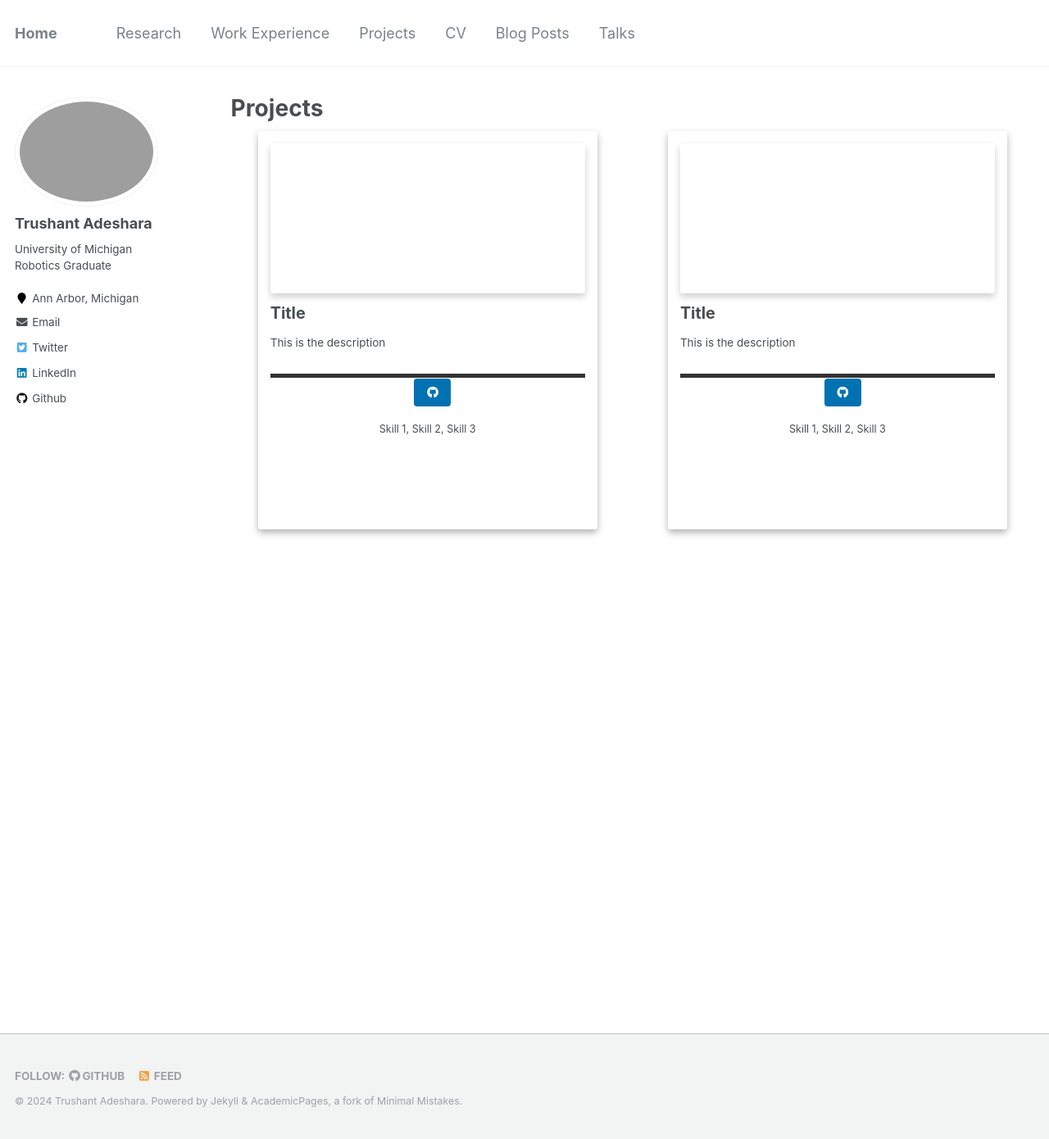
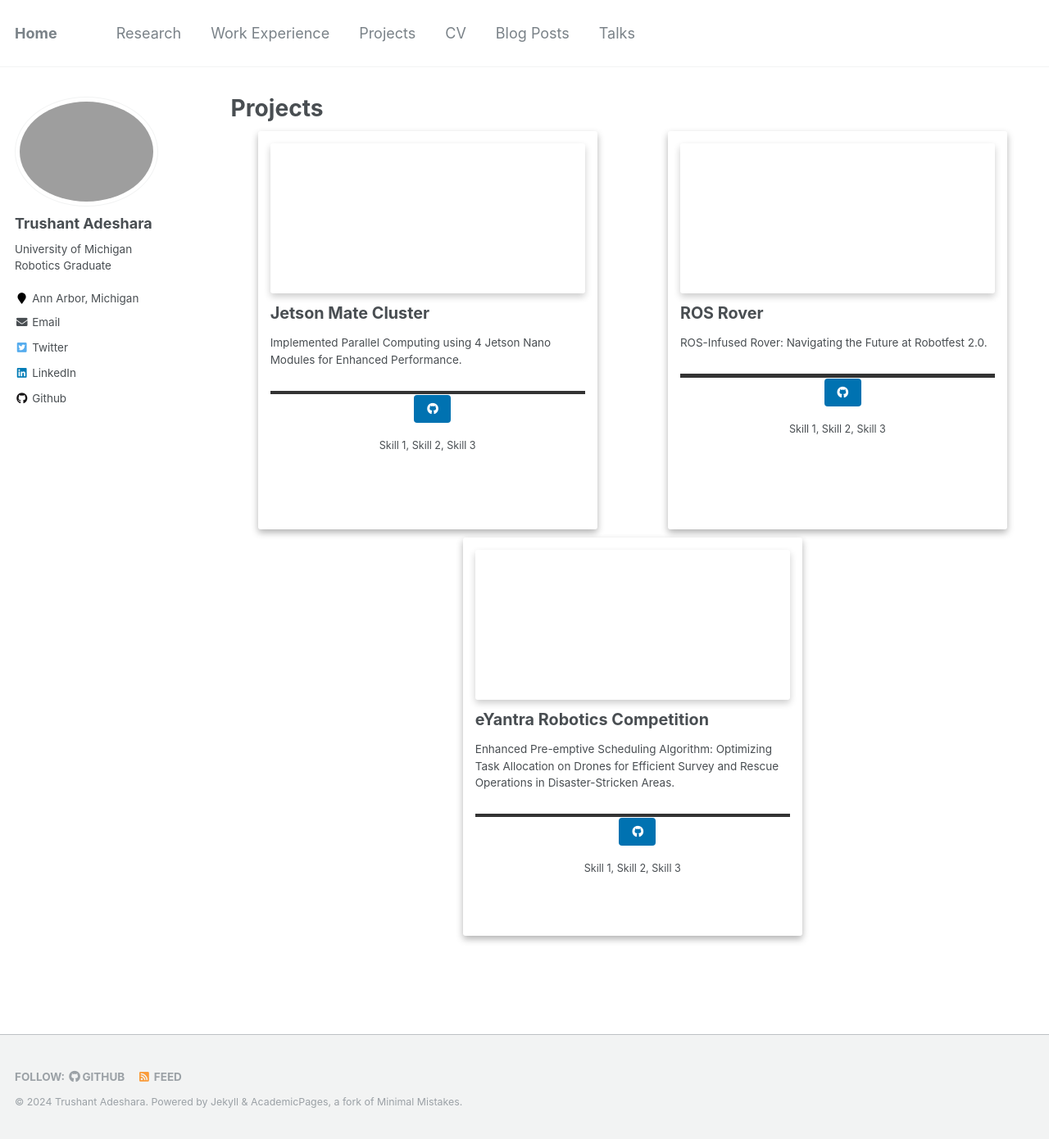
Before and after one commit to trushant05/trushant05.github.io, a Jekyll site: the page built from _pages/projects.html, in a window 1280 px wide and 1390 px high. Shown: the whole window at 82% size. Built offline with Jekyll 4.4.1, drawn with Linux system fonts in a browser that asks for light colours.

Commit message:
add project titles and description

```diff
--- a/_pages/projects.html
+++ b/_pages/projects.html
@@ -11,8 +11,8 @@ author_profile: true
   <div class="card h-100 d-flex flex-column justify-content-between">
     <img class="card-img-top mx-auto" src="">
     <div class="card-body d-flex flex-column">
-      <h4 class="card-title"> Title </h4>
-      <p class="card-text"> This is the description </p>
+      <h4 class="card-title"> Jetson Mate Cluster </h4>
+      <p class="card-text"> Implemented Parallel Computing using 4 Jetson Nano Modules for Enhanced Performance.</p>
     </div>
 
     <div class="card-footer mt-auto text-center">
@@ -29,8 +29,26 @@ author_profile: true
   <div class="card h-100 d-flex flex-column justify-content-between">
     <img class="card-img-top mx-auto" src="">
     <div class="card-body d-flex flex-column">
-      <h4 class="card-title"> Title </h4>
-      <p class="card-text"> This is the description </p>
+      <h4 class="card-title"> ROS Rover </h4>
+      <p class="card-text"> ROS-Infused Rover: Navigating the Future at Robotfest 2.0.</p>
+    </div>
+
+    <div class="card-footer mt-auto text-center">
+      <hr style="height:0.8px;border:none;color:#333;background-color:#333;">
+      <div class="card-buttons">
+        <a href="https://trushant-adeshara-um.github.io" target="_blank" class="btn btn-primary" text-center>
+          <i class="fab fa-solid fa-github" aria-hidden="true"></i>
+        </a>
+      </div>
+      <div class="text-muted"> Skill 1, Skill 2, Skill 3</div>
+    </div>
+  </div>
+
+   <div class="card h-100 d-flex flex-column justify-content-between">
+    <img class="card-img-top mx-auto" src="">
+    <div class="card-body d-flex flex-column">
+      <h4 class="card-title"> eYantra Robotics Competition </h4>
+      <p class="card-text"> Enhanced Pre-emptive Scheduling Algorithm: Optimizing Task Allocation on Drones for Efficient Survey and Rescue Operations in Disaster-Stricken Areas. </p>
     </div>
 
     <div class="card-footer mt-auto text-center">
```
